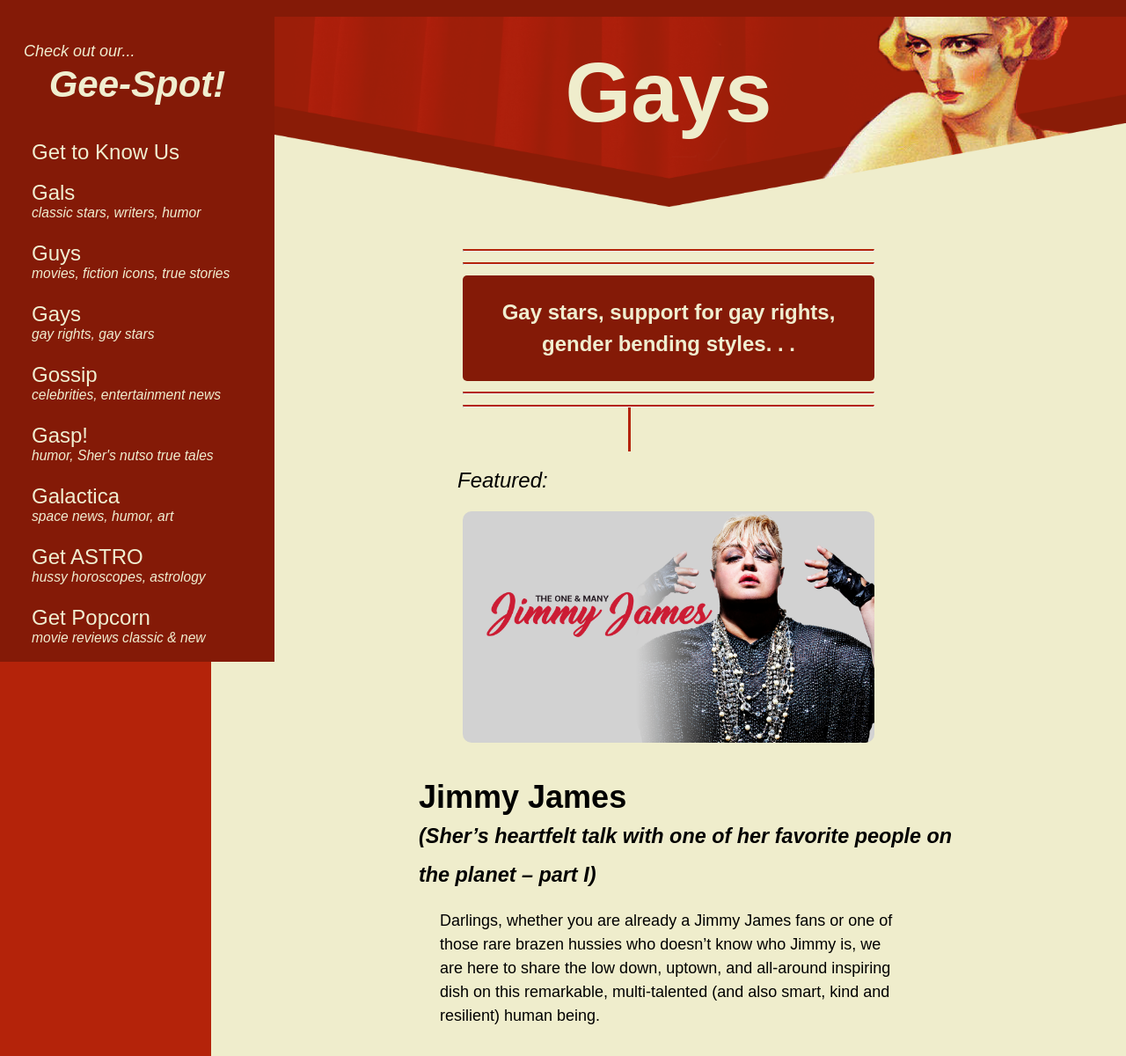
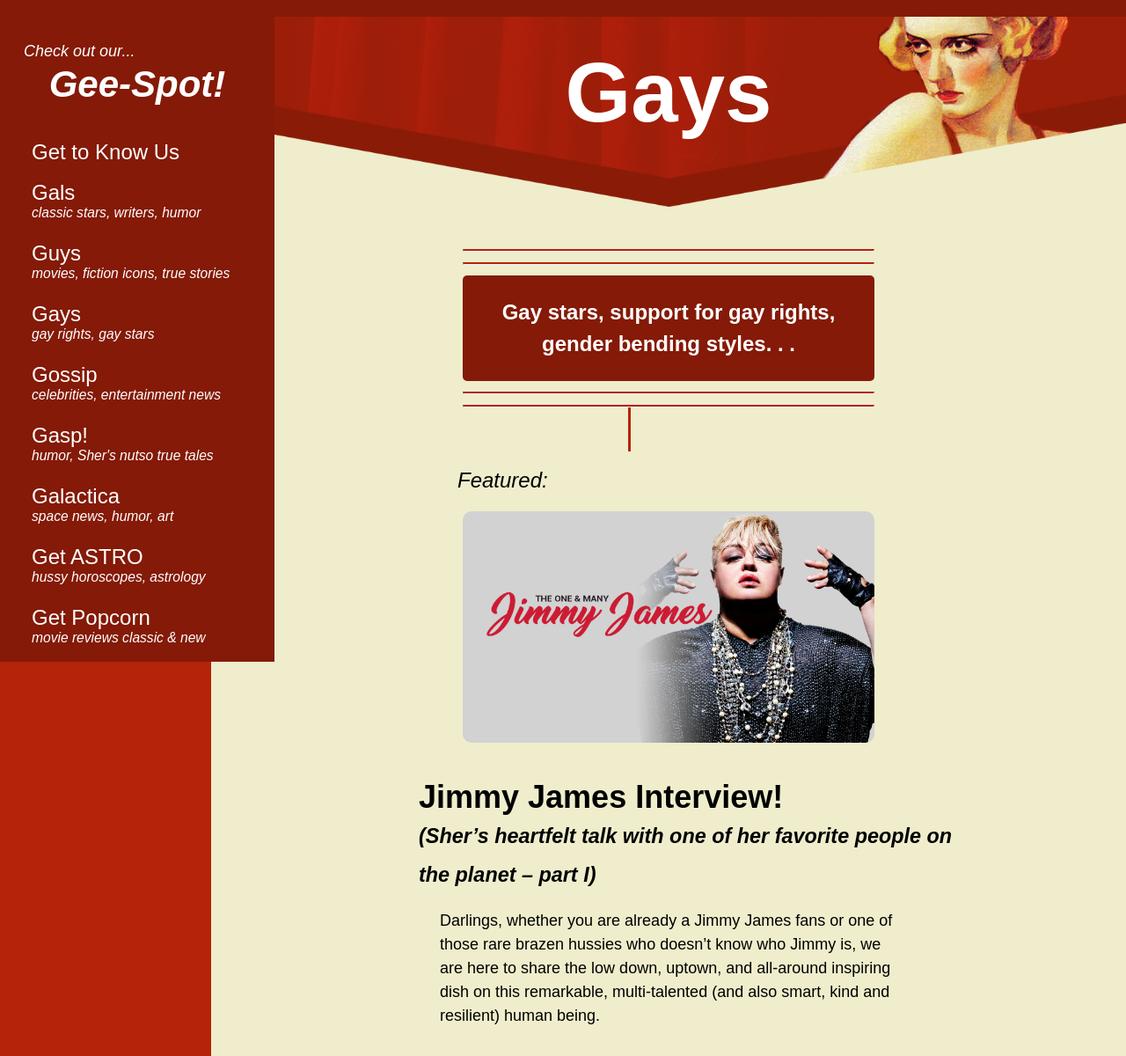
Before and after one commit to MaraPeasley/BrazenHussies_WorkingDraft, a plain HTML site: page gays.html in a window 1280 px wide. Shown: the part 48-1248 px from the top of the page at 88% size. Drawn offline with nearby package versions, Linux system fonts and the light colour scheme; a web font is replaced by a local one.

Commit message:
Changed color palette color5 to white, changed title in Gays

```diff
--- a/css/palette.less
+++ b/css/palette.less
@@ -2,9 +2,11 @@
 
 @color1: #b4230a;
 @color2: #23050c;
+//@color3: #ffffff;
 @color3: #efedcc;
 @color4: #e9d183;
-@color5: #f0eed0;
+@color5: #ffffff;
+//@color5: #f0eed0;
 
 @darkColor1: darken(@color1, 10%);
 @darkColor2: darken(@color2, 20%);
--- a/css/style.less
+++ b/css/style.less
@@ -101,7 +101,7 @@ Programmer: Mara Peasley
     position: relative;
     text-align: center;
     h1{
-        color: @color3;
+        color: @color5;
         //font-family: 'Italiana', serif;
         font-family: "Contrail One", sans-serif;
         font-weight: bold;
@@ -139,7 +139,7 @@ header {
     background-color: @darkColor1;
     padding: .25em 0;
     h1{
-        color: @color3;
+        color: @color5;
         font-size: 1.25em;
         padding-left: 1em;
         //font-family: 'Italiana', sans-serif;
@@ -216,7 +216,7 @@ main {
         }
     }
     section.note{
-        background-color: @color5;
+        background-color: @color3;
         padding: 1.5em .5em;
         border-radius: 5px;
         margin-top: 2em;
--- a/gays.html
+++ b/gays.html
@@ -118,7 +118,7 @@ See style.less for full list of notes and To Dos
             <div class="article_selection recent_article">
                 <h4>Featured:</h4>
                 <img src="./images/jimmy_james_banner.png">
-                <h3>Jimmy James<br>
+                <h3>Jimmy James Interview!<br>
                     <em>(Sher’s heartfelt talk with one of her favorite people on the planet – part I)</em></h3>
                 <p>
                     Darlings, whether you are already a Jimmy James fans or one of those rare brazen hussies who doesn’t know who Jimmy is, we are here to share the low down, uptown, and all-around inspiring dish on this remarkable, multi-talented (and also smart, kind and resilient) human being.
```
Also changed, not shown: css/style.css.
